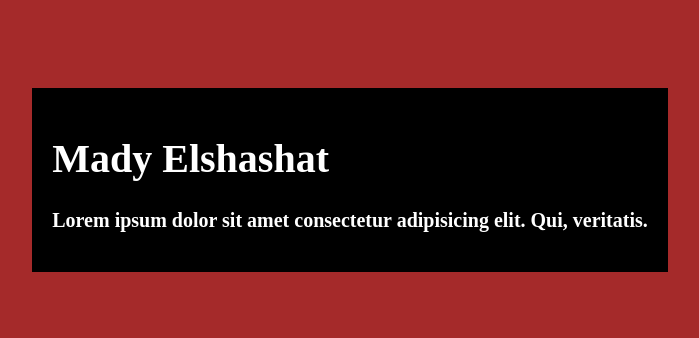
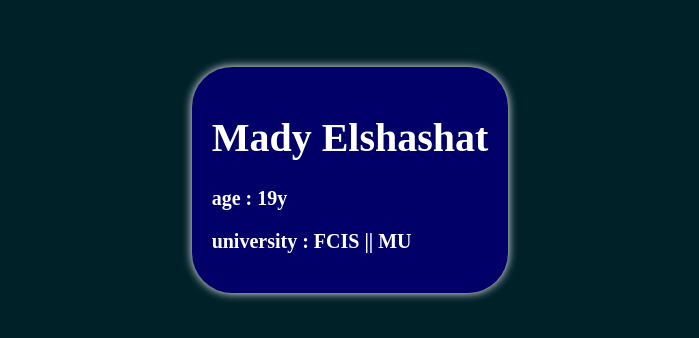
Before and after one commit to Madyelshshaht/MYNewProject, a plain HTML site: page index.html in a window 1280 px wide. Shown: the part 228-566 px from the top of the page, without its empty margins (290-989 px from the left). Drawn offline with Linux system fonts and the light colour scheme.

Commit message:
change in html and css in branch mady

```diff
--- a/index.html
+++ b/index.html
@@ -9,7 +9,8 @@
 <body>
     <div class="container">
         <h1>Mady Elshashat</h1>
-        <p>Lorem ipsum dolor sit amet consectetur adipisicing elit. Qui, veritatis.</p>
+        <p>age : 19y</p>
+        <p>university : FCIS || MU</p>
     </div>
 
     <script src="app.js"></script>
--- a/style.css
+++ b/style.css
@@ -3,12 +3,14 @@ body{
     justify-content: center;
     align-items: center;
     height: 100vh;
-    background-color: brown;
+    background-color: rgb(0, 33, 40);
 }
 div{
-    background-color: black;
+    background-color: rgb(0, 0, 104);
     color: white;
     font-weight: bold;
     font-size: 20px;
     padding: 20px;
+    border-radius: 40px;
+    box-shadow: 0 0 10px rgba(255, 255, 255);
 }
```
